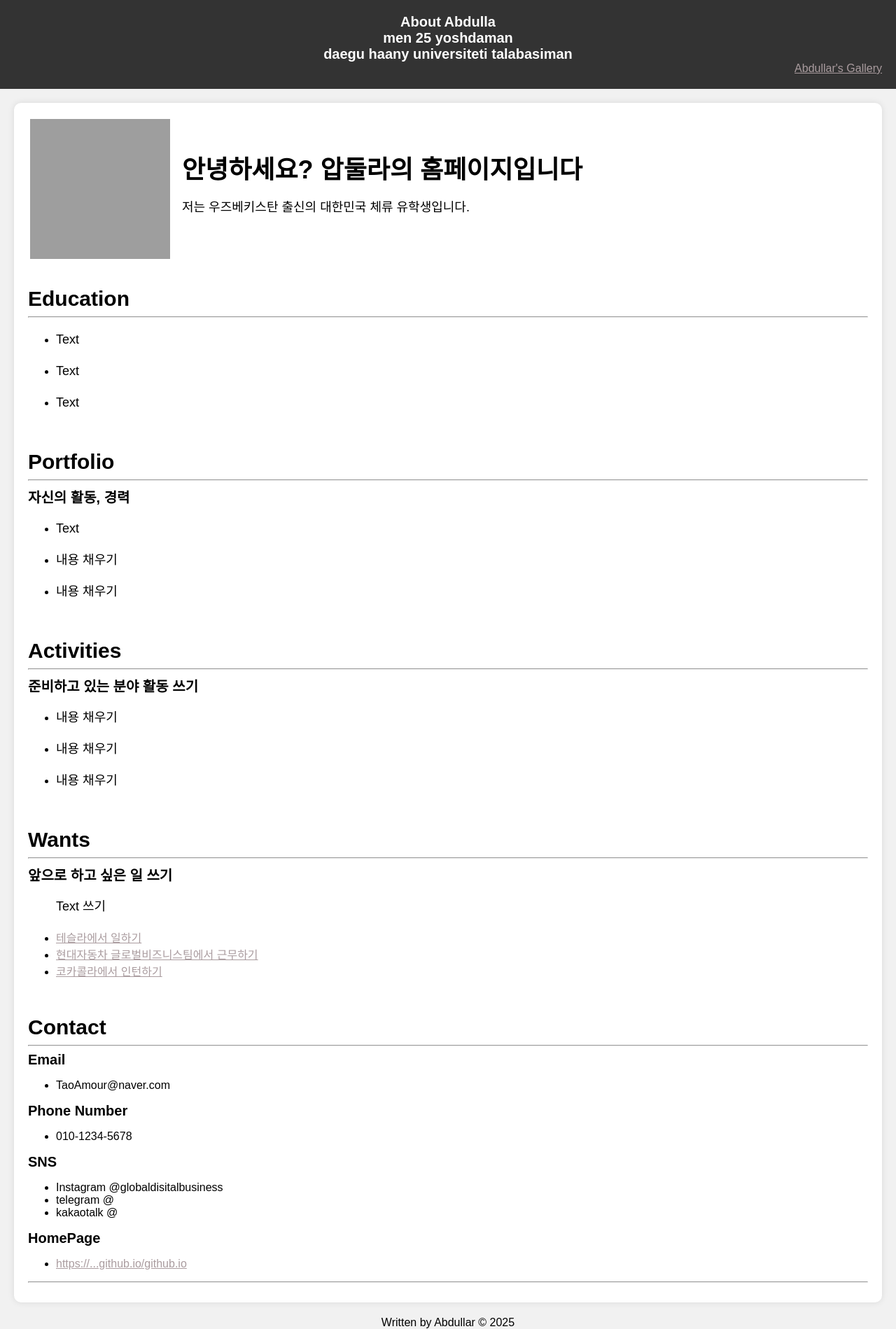
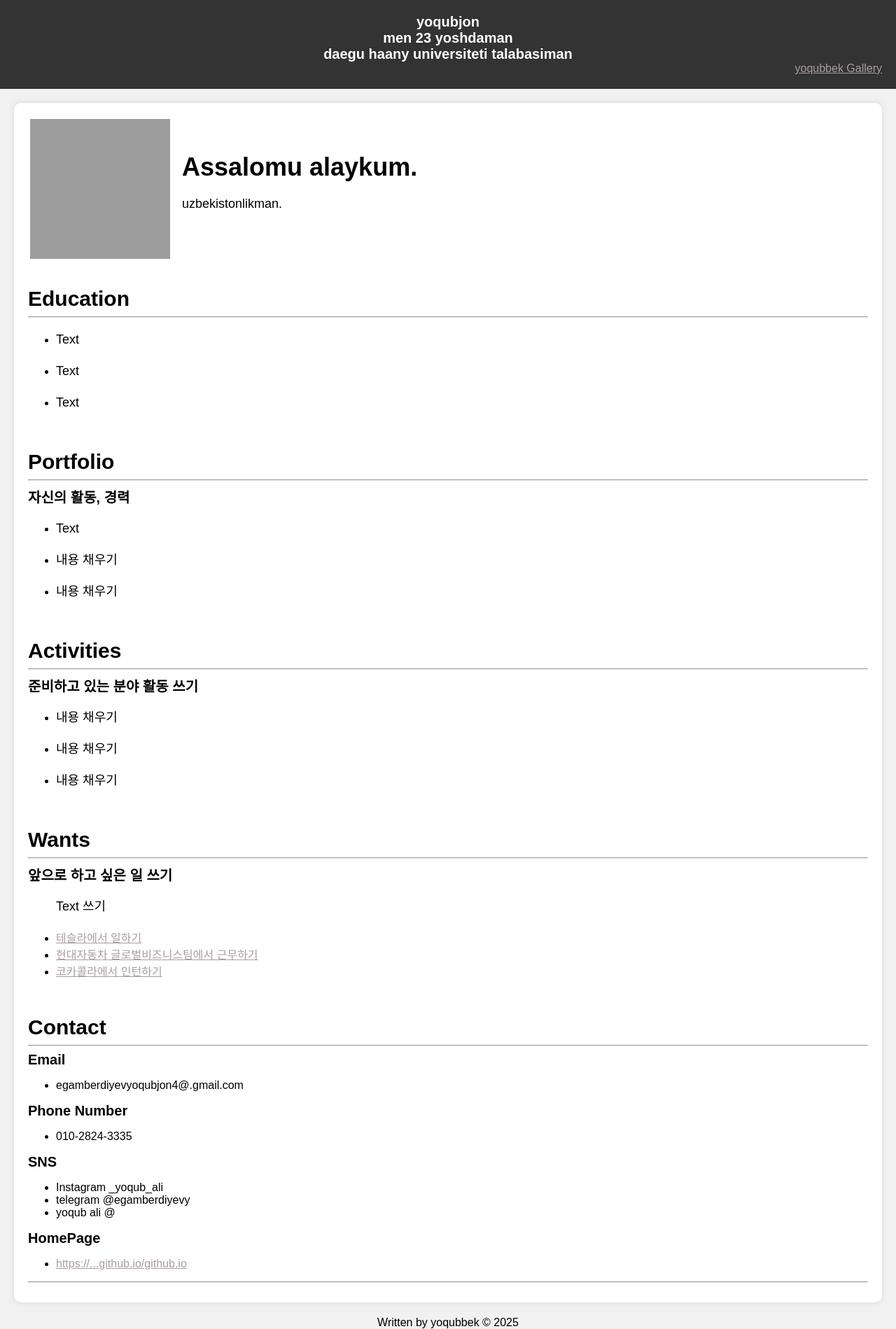
Before and after one commit to yoqubbe/sen, a plain HTML site: page index.html in a window 1280 px wide. Shown: the whole page at 70% size. Drawn offline with Linux system fonts and the light colour scheme; grey boxes are pictures that could not be loaded.

Commit message:
Replace Abdullar's info with Yoqubbek's details

```diff
--- a/index.html
+++ b/index.html
@@ -1,18 +1,18 @@
 <!DOCTYPE html>
 <html>
 <head>
-	<title>About  Abdullar</title>
+	<title>yoqubbek</title>
 	<meta charset="UTF-8">
 	<meta name="viewport" content="width=device-width, initial-scale=1.0">
 	<link rel="stylesheet" href="css/styles.css">
 </head>
 <body>
 	<header>
-		<h3>About Abdulla <br>men 25 yoshdaman<br>
+		<h3> yoqubjon <br>men 23 yoshdaman<br>
 		daegu haany universiteti talabasiman </h3>
 
 		<div class="right">
-			<a href="Gallery.html" target="_blank">Abdullar's Gallery</a>
+			<a href="Gallery.html" target="_blank">yoqubbek Gallery</a>
 		</div>
 	</header>
 	<main>
@@ -21,8 +21,8 @@
 				<img src="img/profile.jpg" alt="Profile picture" height="200px" width="200px">
 			</div>
 			<div>
-				<h1> 안녕하세요? 압둘라의 홈페이지입니다  </h1>
-				<p> 저는 우즈베키스탄 출신의 대한민국 체류 유학생입니다.</p>
+				<h1> Assalomu alaykum. </h1>
+				<p> uzbekistonlikman.</p>
 			</div>
 		</div>
 		<br><br>
@@ -74,17 +74,17 @@
 		<hr>
 		<h3>Email</h3>
 		<ul>
-			<li>TaoAmour@naver.com</li>
+			<li>egamberdiyevyoqubjon4@.gmail.com</li>
 		</ul>
 		<h3>Phone Number</h3>
 		<ul>
-			<li>010-1234-5678</li>
+			<li>010-2824-3335</li>
 		</ul>
         <h3>SNS</h3>
 		<ul>
-			<li> Instagram  @globaldisitalbusiness</li>
-            <li> telegram @</li>
-            <li> kakaotalk @</li>
+			<li> Instagram  _yoqub_ali</li>
+            <li> telegram @egamberdiyevy</li>
+            <li> yoqub ali @</li>
 
 		</ul>
         <h3>HomePage</h3>
@@ -96,8 +96,9 @@
 
     </main>
 	<div class ="center">
-    	<footer> Written by Abdullar © 2025
+    	<footer> Written by yoqubbek © 2025
 		</footer>
 	</div>
 </body>
+
 </html>
```
